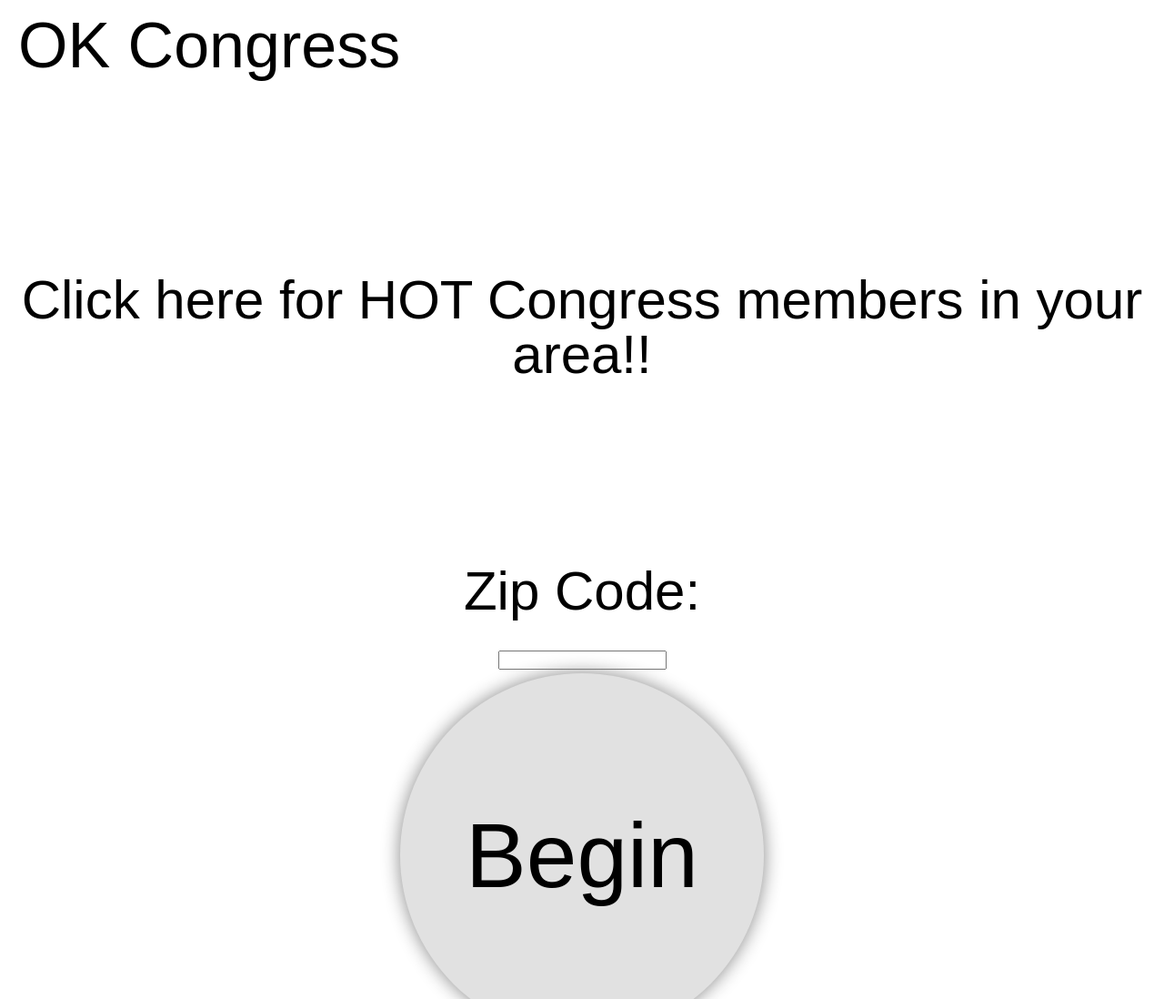
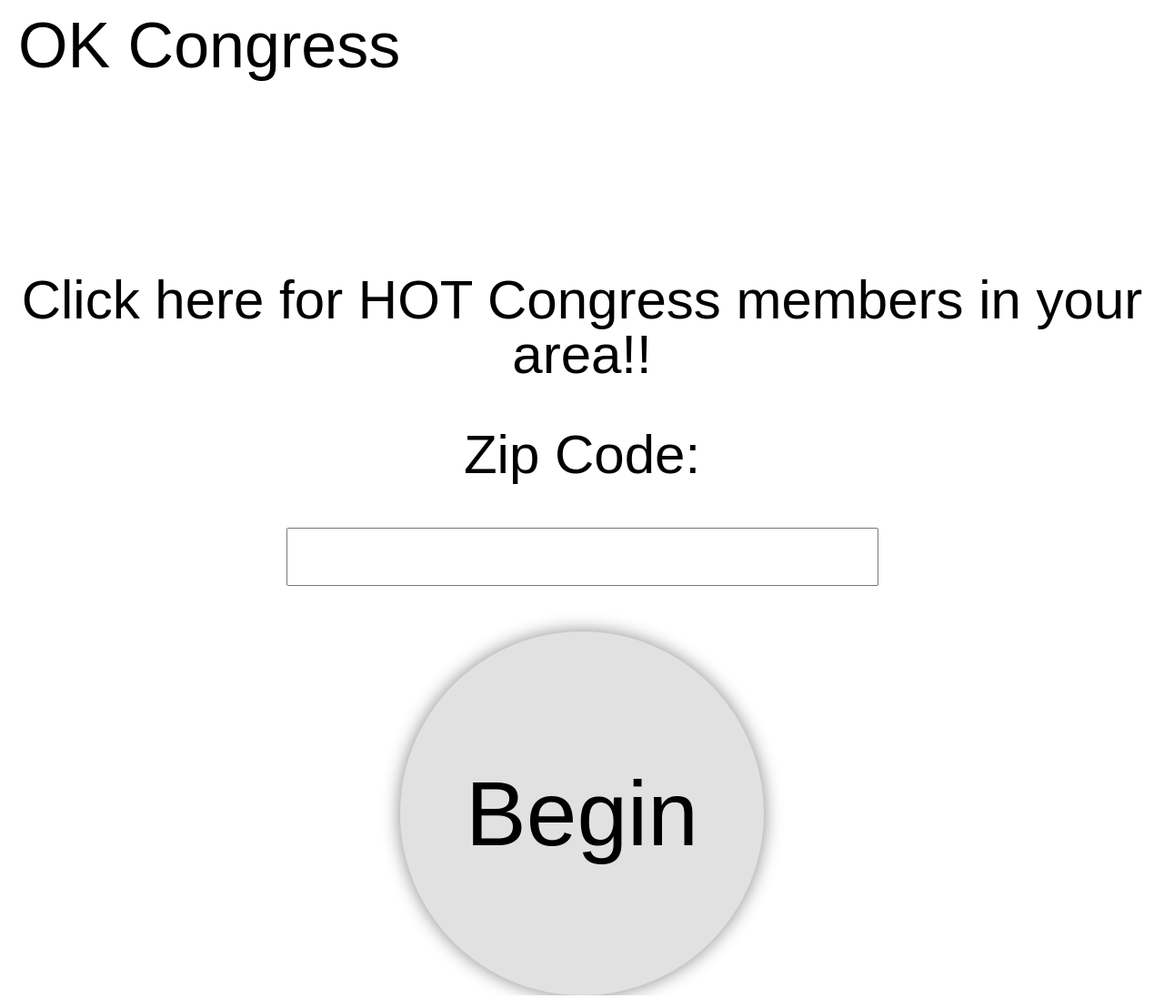
Before and after one commit to JMFrancia/who-the-hell, a plain HTML site: page index.html in a window 1280 px wide. Shown: the top 1098 px of the page at 91% size. Drawn offline with nearby package versions, Linux system fonts and the light colour scheme.

Commit message:
splash page css

```diff
--- a/css.css
+++ b/css.css
@@ -185,7 +185,19 @@ button > div {
 .start-text,
 .nobody-left-text {
   font-size: 60px;
+}
+
+.start-text {
+  margin: 200px auto 50px;
+}
+
+.nobody-left-text {
   margin: 200px auto;
+}
+
+#zip-code-input {
+  font-size: 50px;
+  margin-top: 50px;
 }
 
 .start-button,
--- a/index.html
+++ b/index.html
@@ -26,7 +26,7 @@
         <div class="start-text">
           Click here for HOT Congress members in your area!!
         </div>
-        <div>
+        <div style="margin-bottom: 50px;">
           <div style="text-align: center;">
             Zip Code:
           </div>
```
